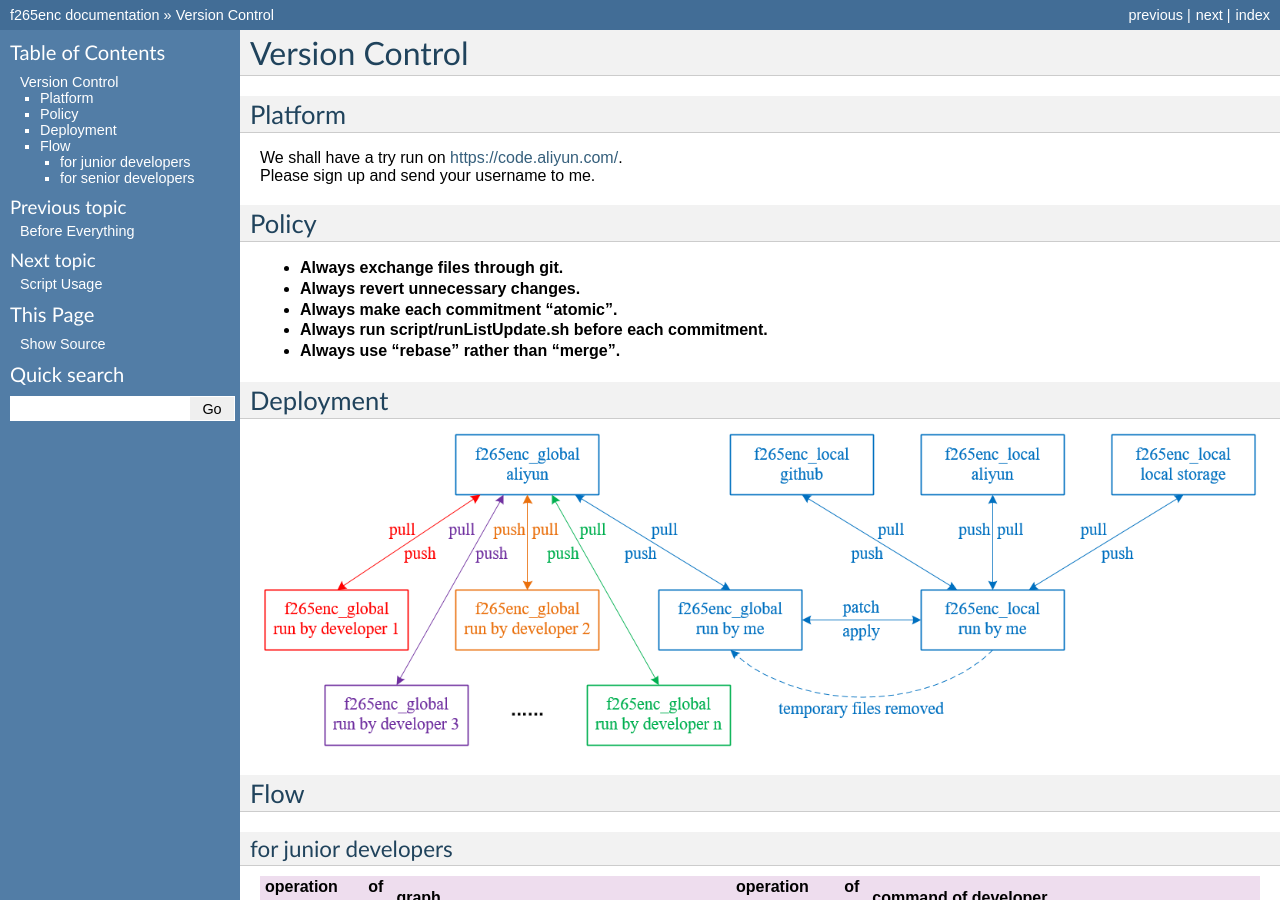
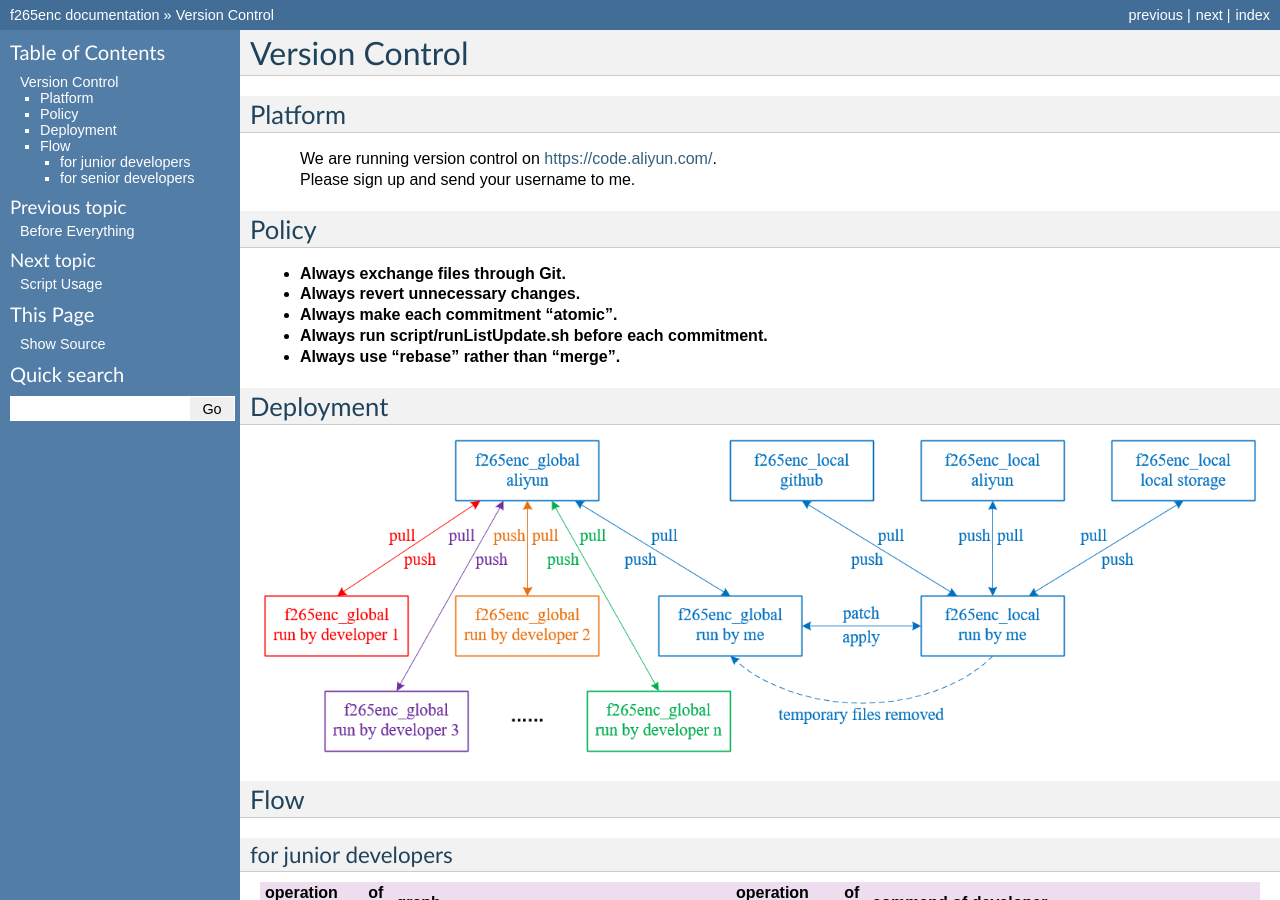
Before and after one commit to iamhll/f265enc_doc, a Sphinx documentation site: the page built from source/version_control/main.rst, in a window 1280 px wide and 900 px high. Built offline with Sphinx 7.4.7, drawn with Linux system fonts in a browser that asks for light colours.

Commit message:
[MINOR] [UPDATE] 1. version_control    a. updated

```diff
--- a/source/version_control/main.rst
+++ b/source/version_control/main.rst
@@ -1,10 +1,10 @@
 .. -----------------------------------------------------------------------------
-  ..
-  ..  Filename       : main.rst
-  ..  Author         : Huang Leilei
-  ..  Created        : 2020-07-18
-  ..  Description    : version control related documents
-  ..
+    ..
+    ..  Filename       : main.rst
+    ..  Author         : Huang Leilei
+    ..  Created        : 2020-07-18
+    ..  Description    : version control related documents
+    ..
 .. -----------------------------------------------------------------------------
 
 Version Control
@@ -13,14 +13,14 @@ Version Control
 Platform
 --------
 
-|   We shall have a try run on https://code.aliyun.com/.
-|   Please sign up and send your username to me.
+    |   We are running version control on https://code.aliyun.com/.
+    |   Please sign up and send your username to me.
 
 
 Policy
 ------
 
-*   **Always exchange files through git.**
+*   **Always exchange files through Git.**
 *   **Always revert unnecessary changes.**
 *   **Always make each commitment "atomic".**
 *   **Always run script/runListUpdate.sh before each commitment.**
```
